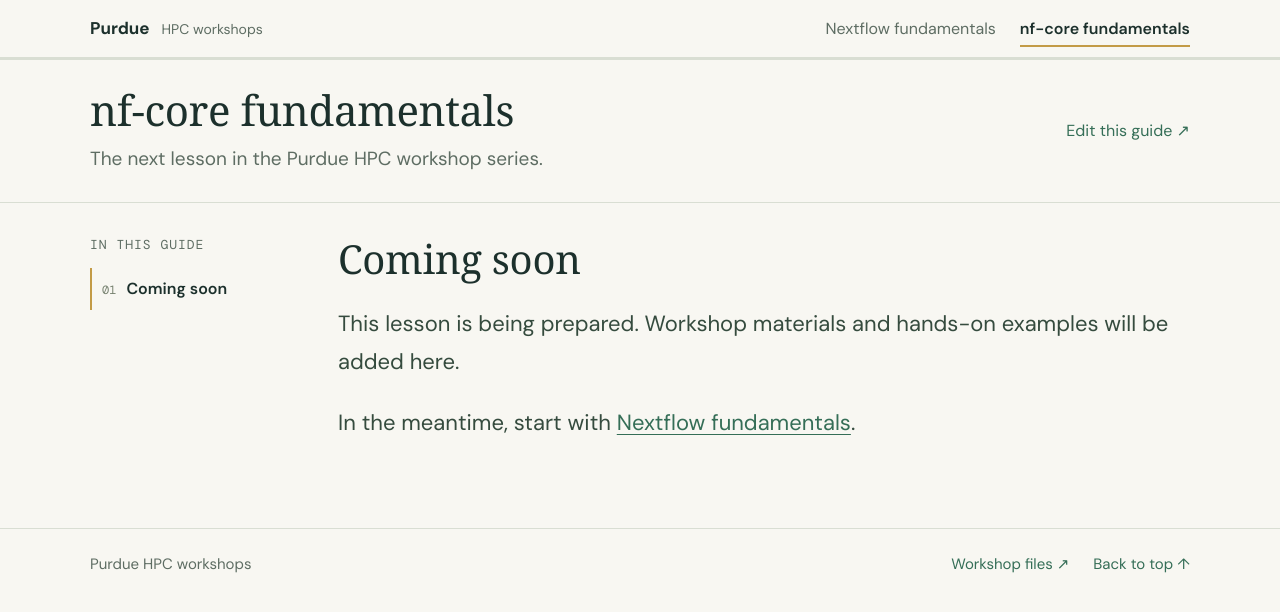
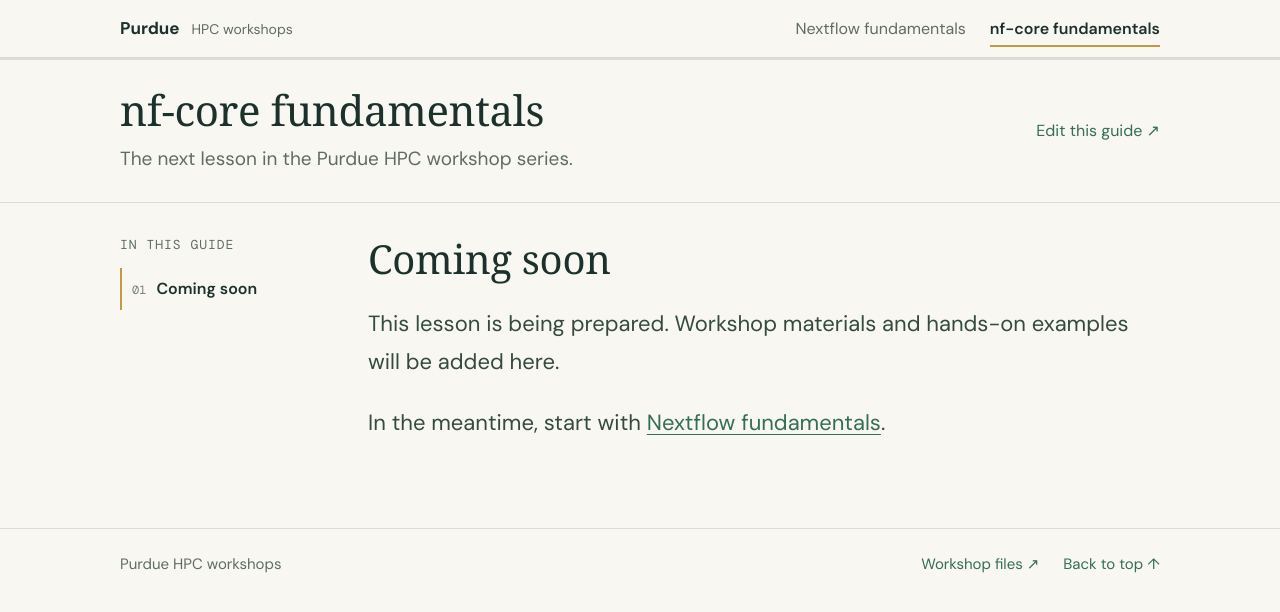
Before and after one commit to zhan4429/PurdueNfWorkshop, a Jekyll site: the page built from nf-core.md, in a window 1280 px wide. Shown: the top 612 px of the page. Built offline with Jekyll 4.4.1, drawn with Linux system fonts in a browser that asks for light colours; some web fonts are replaced.

Commit message:
Set desktop outer margins to 120 pixels

```diff
--- a/assets/site.css
+++ b/assets/site.css
@@ -1,5 +1,5 @@
 :root {
-  --page-gutter:90px;
+  --page-gutter:120px;
   --paper:#f8f7f2;
   --ink:#1c302c;
   --muted:#5e6d63;
```
